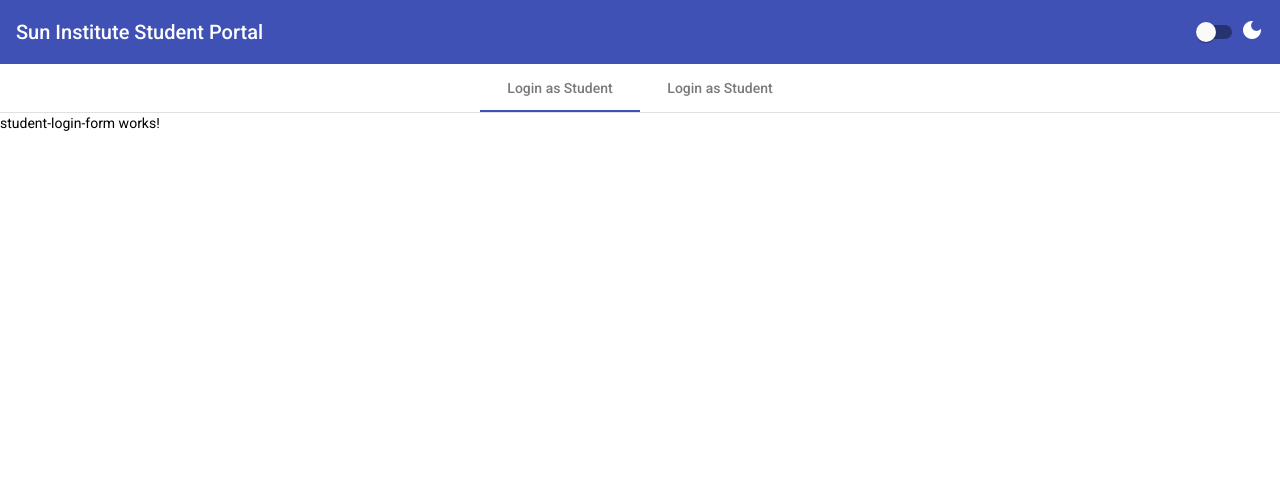
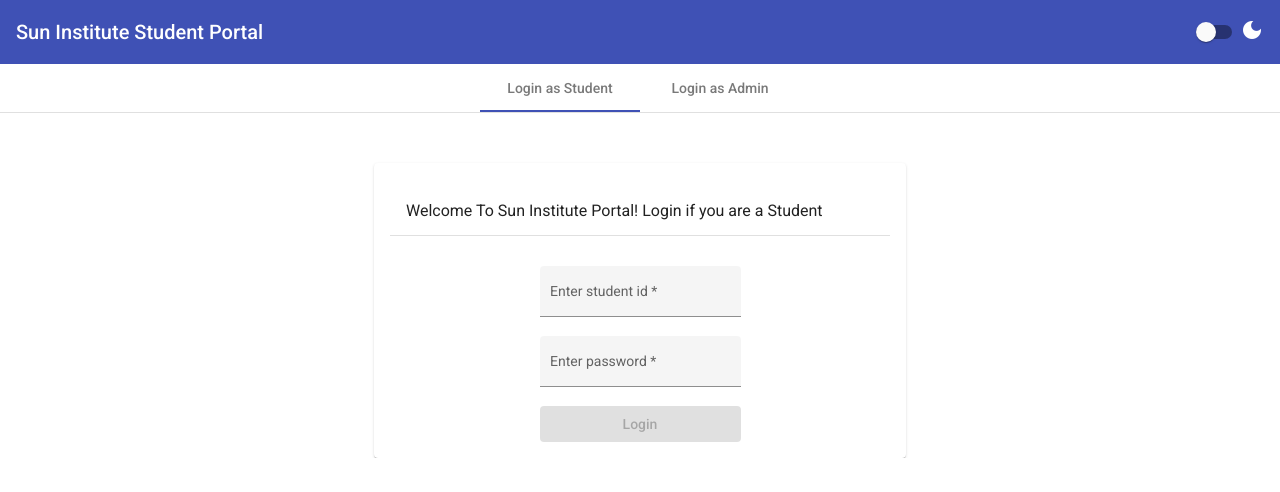
Before and after one commit to shesha4kr/sun-institute-fe-app, an Angular app: page / in a window 1280 px wide. Shown: the top 492 px of the page. Built offline with nearby package versions, Linux system fonts and the light colour scheme.

Commit message:
Implemented Student Login Form Tab

```diff
--- a/src/app/components/login-page/login-page.component.html
+++ b/src/app/components/login-page/login-page.component.html
@@ -3,7 +3,7 @@
     <student-login-form></student-login-form>
   </mat-tab>
 
-  <mat-tab label="Login as Student">
+  <mat-tab label="Login as Admin">
     <admin-login-form></admin-login-form>
   </mat-tab>
 </mat-tab-group>
--- a/src/app/components/student-login-form/student-login-form.component.css
+++ b/src/app/components/student-login-form/student-login-form.component.css
@@ -0,0 +1,12 @@
+.stud-login-container {
+  width: 500px;
+  margin-left: auto;
+  margin-right: auto;
+}
+
+.stud-login-card {
+  display: grid;
+  grid-template-columns: 0.3fr;
+  align-content: center;
+  justify-content: center;
+}
--- a/src/app/components/student-login-form/student-login-form.component.html
+++ b/src/app/components/student-login-form/student-login-form.component.html
@@ -1 +1,31 @@
-<p>student-login-form works!</p>
+<mat-card class="stud-login-container" [ngStyle]="{ 'margin-top': '50px' }">
+  <!-- Form Header -->
+  <mat-list>
+    <mat-list-item>
+      Welcome To Sun Institute Portal! Login if you are a Student
+    </mat-list-item>
+    <mat-divider></mat-divider>
+  </mat-list>
+
+  <!-- Student Form -->
+  <form
+    [formGroup]="studLoginForm"
+    (ngSubmit)="loginStudent()"
+    class="stud-login-card"
+    [ngStyle]="{ 'margin-top': '30px' }"
+  >
+    <mat-form-field appearance="fill">
+      <mat-label>Enter student id</mat-label>
+      <input matInput #input placeholder="Ex. ST100" formControlName="studId" />
+    </mat-form-field>
+
+    <mat-form-field appearance="fill">
+      <mat-label>Enter password</mat-label>
+      <input matInput type="password" formControlName="password" />
+    </mat-form-field>
+
+    <button mat-raised-button color="primary" [disabled]="!studLoginForm.valid">
+      Login
+    </button>
+  </form>
+</mat-card>
--- a/src/app/components/student-login-form/student-login-form.component.ts
+++ b/src/app/components/student-login-form/student-login-form.component.ts
@@ -1,15 +1,27 @@
 import { Component, OnInit } from '@angular/core';
+import { FormControl, FormGroup, Validators } from '@angular/forms';
+import { MatSnackBar } from '@angular/material/snack-bar';
 
 @Component({
   selector: 'student-login-form',
   templateUrl: './student-login-form.component.html',
-  styleUrls: ['./student-login-form.component.css']
+  styleUrls: ['./student-login-form.component.css'],
 })
 export class StudentLoginFormComponent implements OnInit {
+  studLoginForm = new FormGroup({
+    studId: new FormControl('', Validators.required),
+    password: new FormControl('', Validators.required),
+  });
 
-  constructor() { }
+  constructor(private _snackBar: MatSnackBar) {}
 
-  ngOnInit(): void {
+  loginStudent() {
+    const { studId, password } = this.studLoginForm.value;
   }
 
+  openSnackBar(message: string) {
+    this._snackBar.open(message, 'Retry');
+  }
+
+  ngOnInit(): void {}
 }
```
Also changed, not shown: src/app/app.module.ts (+16 -0 lines).
